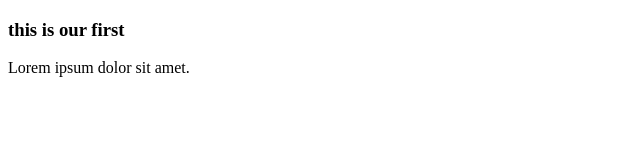
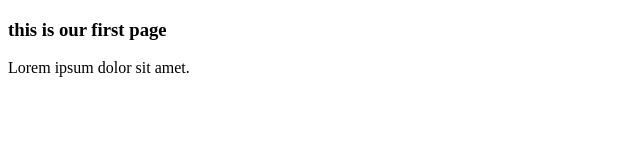
Before and after one commit to mahpara504/liveDemo, a plain HTML site: page index.html in a window 1280 px wide. Shown: the full height of the page, 0-640 px from the left. Drawn offline with Linux system fonts and the light colour scheme.

Commit message:
index file

```diff
--- a/index.html
+++ b/index.html
@@ -6,7 +6,7 @@
     <title>Document</title>
 </head>
 <body>
-    <h3>this is our first</h3>
+    <h3>this is our first page</h3>
     <p>Lorem ipsum dolor sit amet.</p>
 </body>
 </html>
```
